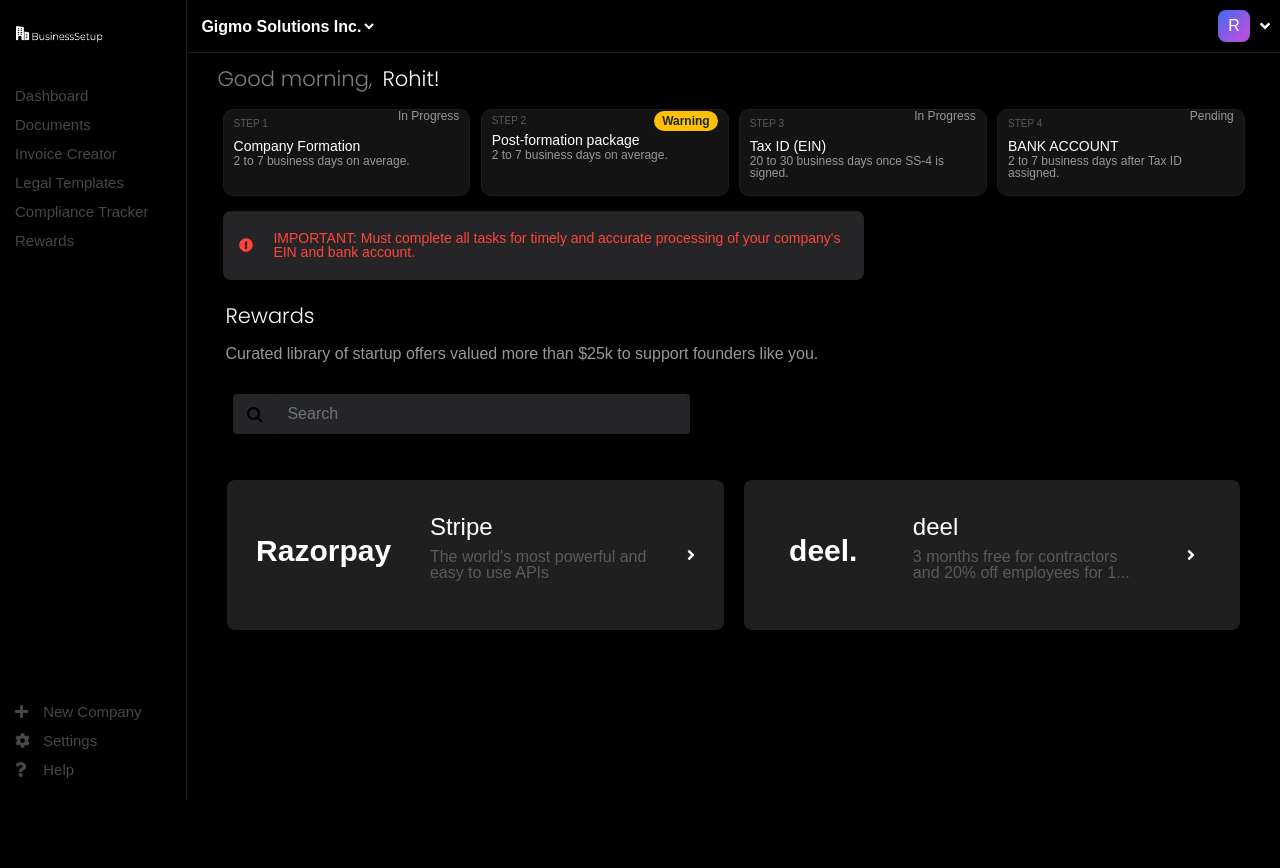
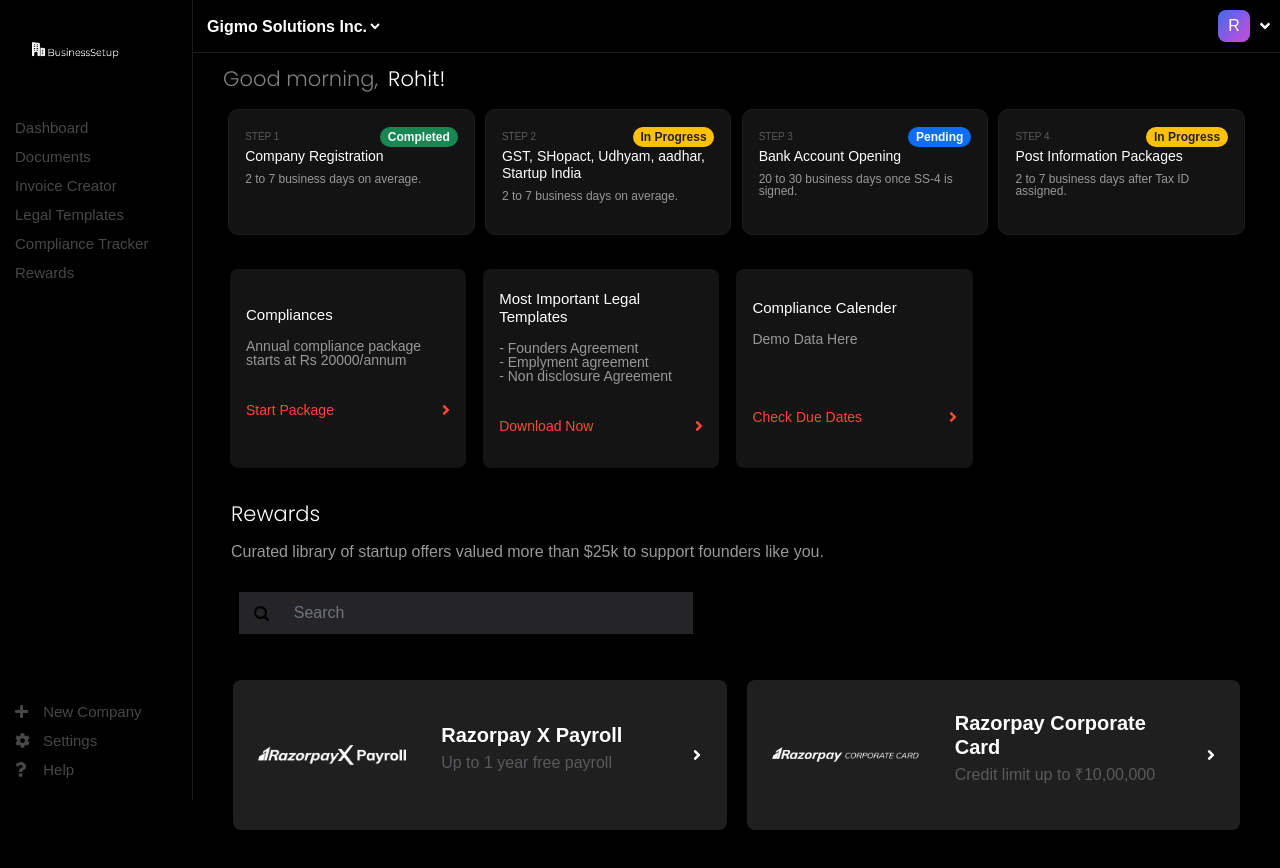
Before and after one commit to sakkshm26/Firstbase-React, a React (Create React App) app: page /dashboard in a window 1280 px wide. Shown: the top 868 px of the page. Before the commit the page ends 800 px from the top, so only its background shows below. Built offline with nearby package versions, Linux system fonts and the light colour scheme.

Commit message:
dashboard

```diff
--- a/src/components/Dashboard/Dashboard.css
+++ b/src/components/Dashboard/Dashboard.css
@@ -34,6 +34,10 @@
 }
 
 .dashboard .top .logo{
+    margin: 16px;
+}
+
+.dashboard .top .logo img{
     margin: 16px;
 }
 
@@ -222,15 +226,14 @@
     justify-content: center;
     background-color: rgba(255,255,255,.08);
     margin: 10px 10px 10px 7px;
-    padding: 0 10px;
-    width: 22%;
+    width: 23%;
     border-radius: 8px;
 }
 
 .dashboard .company-details .box h4{
     font-weight: lighter;
     font-size: 15px;
-    margin-top: 20px;
+    margin-top: 5px;
     margin-bottom: 15px;
 }
 
@@ -267,12 +270,12 @@
 
 .dashboard .search button{
     background-color: #252528;
-    border: 2px solid #252528;
+    border: 3px solid #252528;
 }
 
 .dashboard .input input{
     background-color: #252528;
-    border: 2px solid #252528;
+    border: 3px solid #252528;
 }
 
 .dashboard .rewards{
--- a/src/components/Dashboard/Dashboard.js
+++ b/src/components/Dashboard/Dashboard.js
@@ -3,17 +3,19 @@ import './Dashboard.css';
 import logo from '../../assets/firstbase.png';
 import { FontAwesomeIcon } from '@fortawesome/react-fontawesome';
 import { faPlus, faQuestion, faCog, faAngleDown, faSignOutAlt, faExclamationCircle, faAngleRight } from '@fortawesome/free-solid-svg-icons';
-import { Navbar, Container, Nav, NavDropdown, FormControl, Button, Offcanvas, Row, Col, Form, Card,Badge } from 'react-bootstrap';
+import { Navbar, Container, Nav, NavDropdown, FormControl, Button, Offcanvas, Row, Col, Form, Card, Badge } from 'react-bootstrap';
 import { NavLink } from 'react-router-dom';
-
+import payroll from '../../assets/payroll.png';
+import card from '../../assets/card.png';
 function Dashboard() {
     return (
         <div className='dashboard'>
             <nav className='nav-bar'>
                 <div className='top'>
                     <div className='logo'>
-                        <img src={logo} />
+                        <img src={logo}/>
                     </div>
+
                     <div className='nav-links'>
                         <ul>
                             <li>Dashboard</li>
@@ -24,6 +26,7 @@ function Dashboard() {
                             <li>Rewards</li>
                         </ul>
                     </div>
+
                 </div>
                 <div className='bottom'>
                     <ul>
@@ -83,79 +86,85 @@ function Dashboard() {
                 <div className='main-view'>
                     <h3>Good morning,<span>Rohit!</span></h3>
                     <div className='steps'>
-                        <div className='step-1'>
+                        <div className='step-1 p-3'>
                             <div className='step-top'>
                                 <h5>STEP 1</h5>
-                                <p>In Progress</p>
+                                <Badge pill bg="success" text="light">
+                                   Completed
+                                </Badge>
                             </div>
-                            <h4>Company Formation</h4>
+                            <h4 className='mb-2'>Company Registration</h4>
                             <p>2 to 7 business days on average.</p>
                         </div>
-                        <div className='step-2'>
+                        <div className='step-2 p-3'>
                             <div className='step-top'>
                                 <h5>STEP 2</h5>
                                 <Badge pill bg="warning" text="dark">
-    Warning
+                                    In Progress
                                 </Badge>
                             </div>
-                            <h4>Post-formation package</h4>
+                            <h4 className='mb-2'>GST, SHopact, Udhyam, aadhar, Startup India</h4>
                             <p>2 to 7 business days on average.</p>
                         </div>
-                        <div className='step-3'>
+                        <div className='step-3 p-3'>
                             <div className='step-top'>
                                 <h5>STEP 3</h5>
-                                <p>In Progress</p>
+                                <Badge pill bg="primary" text="light">
+                                    Pending
+                                </Badge>
                             </div>
-                            <h4>Tax ID (EIN)</h4>
+                            <h4 className='mb-2'>Bank Account Opening</h4>
                             <p>20 to 30 business days once SS-4 is signed.</p>
                         </div>
-                        <div className='step-4'>
+                        <div className='step-4 p-3'>
                             <div className='step-top'>
                                 <h5>STEP 4</h5>
-                                <p>Pending</p>
+                                <Badge pill bg="warning" text="dark">
+                                   In Progress
+                                </Badge>
                             </div>
-                            <h4>BANK ACCOUNT</h4>
+                            <h4 className='mb-2'>Post Information Packages</h4>
                             <p>2 to 7 business days after Tax ID assigned.</p>
                         </div>
                     </div>
-                    <div className='warning'>
+                    {/* <div className='warning'>
                         <FontAwesomeIcon icon={faExclamationCircle} id='excl-icon' />
                         <p>IMPORTANT: Must complete all tasks for timely and accurate processing of your company's EIN and bank account.</p>
-                    </div>
-                    {/* <div className='company-details'>
-                        <div className='box'>
-                            <h4>Responsible Party</h4>
-                            <p>The person responsible for forming Gigmo Solutions Inc.</p>
+                    </div> */}
+                    <div className='company-details mt-4'>
+                        <div className='box p-3'>
+                            <h4>Compliances</h4>
+                            <p>Annual compliance package starts at Rs 20000/annum</p>
                             <div className='task'>
-                                <p>Complete Task</p>
+                                <p>Start Package</p>
                                 <FontAwesomeIcon icon={faAngleRight} />
                             </div>
                         </div>
-                        <div className='box'>
-                            <h4>Business Details</h4>
-                            <p>Provide some additional information about Gigmo Solutions Inc.</p>
+                        <div className='box p-3'>
+                            <h4>Most Important Legal Templates</h4>
+                            <p>- Founders Agreement<br></br>- Emplyment agreement<br></br>- Non disclosure Agreement</p>
                             <div className='task'>
-                                <p>Complete Task</p>
+                                <p>Download Now</p>
                                 <FontAwesomeIcon icon={faAngleRight} />
                             </div>
                         </div>
-                        <div className='box'>
-                            <h4>Board of Directors</h4>
-                            <p>Appoint the officers for forming Gigmo Solutions Inc.</p>
+                        <div className='box p-3'>
+                            <h4>Compliance Calender</h4>
+                            <p>Demo Data Here<br></br><br></br><br></br></p>
                             <div className='task'>
-                                <p>Complete Task</p>
+                                <p>Check Due Dates</p>
                                 <FontAwesomeIcon icon={faAngleRight} />
                             </div>
                         </div>
-                        <div className='box'>
+                        {/* <div className='box p-3'>
                             <h4>Officers</h4>
                             <p>Appoint the officers for forming Gigmo Solutions Inc.</p>
                             <div className='task'>
                                 <p>Complete Task</p>
                                 <FontAwesomeIcon icon={faAngleRight} />
                             </div>
-                        </div>
-                        <div className='box'>
+                        </div> */}
+                        {/* <div className='box'>
                             <h4>Puneet Shareholder Details</h4>
                             <p>Provide some basic information about the individual shareholder.</p>
                             <div className='task'>
@@ -170,9 +179,9 @@ function Dashboard() {
                                 <p>Complete Task</p>
                                 <FontAwesomeIcon icon={faAngleRight} />
                             </div>
+                        </div> */}
                     </div>
-                    </div>
-                    <div className='finish-app'>
+                    {/* <div className='finish-app'>
                         <NavLink to='/payment'><button>Finish Application</button></NavLink>
                     </div> */}
                     <div className='rewards'>
@@ -183,14 +192,14 @@ function Dashboard() {
                         <Row>
                             <Form className='d-flex'>
                                 <Col xs={1} className='search'>
-                                    <button type="button" className="btn btn-secondary" >
+                                    <button type="button" className="btn btn-secondary" style={{borderRadius:'0px'}}>
                                         <svg width="15px" height="15px">
                                             <path d="M11.618 9.897l4.224 4.212c.092.09.1.23.02.312l-1.464 1.46c-.08.08-.222.072-.314-.02L9.868 11.66M6.486 10.9c-2.42 0-4.38-1.955-4.38-4.367 0-2.413 1.96-4.37 4.38-4.37s4.38 1.957 4.38 4.37c0 2.412-1.96 4.368-4.38 4.368m0-10.834C2.904.066 0 2.96 0 6.533 0 10.105 2.904 13 6.486 13s6.487-2.895 6.487-6.467c0-3.572-2.905-6.467-6.487-6.467 "></path>
                                         </svg>
                                     </button>
                                 </Col>
                                 <Col xs={5} className='input'>
-                                    <Form.Control placeholder="Search" className='text-dark' />
+                                    <Form.Control placeholder="Search" className='text-dark' style={{borderRadius:'0px'}} />
                                 </Col>
                             </Form>
                         </Row>
@@ -199,19 +208,20 @@ function Dashboard() {
                         <div className='cards'>
 
                             <div className='section'>
-                            <h2>Razorpay</h2>
+                                {/* <h2>Razorpay</h2> */}
+                                <img src={payroll}></img>
                                 <div className='card-text'>
-                                <h4>Stripe</h4>
-                                <p>The world's most powerful and easy to use APIs</p>
+                                    <h5><b>Razorpay X Payroll</b></h5>
+                                    <p>Up to 1 year free payroll</p>
                                 </div>
                                 <FontAwesomeIcon icon={faAngleRight} />
                             </div>
 
                             <div className='section'>
-                            <h2>deel.</h2>
+                            <img src={card}></img>
                                 <div className='card-text'>
-                                <h4>deel</h4>
-                                <p>3 months free for contractors and 20% off employees for 1...</p>
+                                    <h5><b>Razorpay Corporate Card</b></h5>
+                                    <p>Credit limit up to ₹10,00,000</p>
                                 </div>
                                 <FontAwesomeIcon icon={faAngleRight} />
                             </div>
```
Also changed, not shown: src/assets/card.png (added), src/assets/payroll.png (added). Lines whose indentation alone changed are shown as unchanged.
